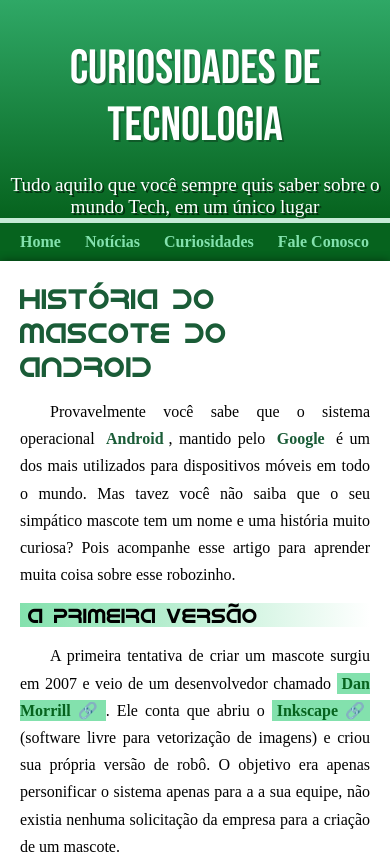
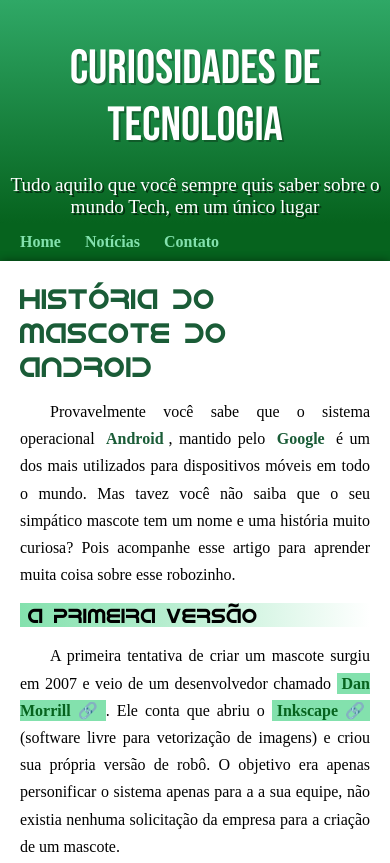
Before and after one commit to kaiocesar0/projeto-android, a plain HTML site: page index.html in a window 390 px wide. Shown: the top 863 px of the page. Drawn offline with Linux system fonts and the light colour scheme.

Commit message:
Problema de padding resolvido
O menu quebrava em tela de smartphone devido a margin do header

```diff
--- a/index.html
+++ b/index.html
@@ -16,8 +16,7 @@
         <nav>
             <a href="#">Home</a>
             <a href="#">Notícias</a>
-            <a href="#">Curiosidades</a>
-            <a href="#">Fale Conosco</a>
+            <a href="#">Contato</a>
         </nav>
 
     <main>
--- a/style/style.css
+++ b/style/style.css
@@ -51,7 +51,7 @@ header > p {
     padding-left: 10px;
     margin: auto;
     text-shadow: 2px 2px 0px rgba(0, 0, 0, 0.548);
-    margin-bottom: 5px;
+    padding-bottom: 5px;
 }
 nav{
     background-color: var(--cor5);
```
